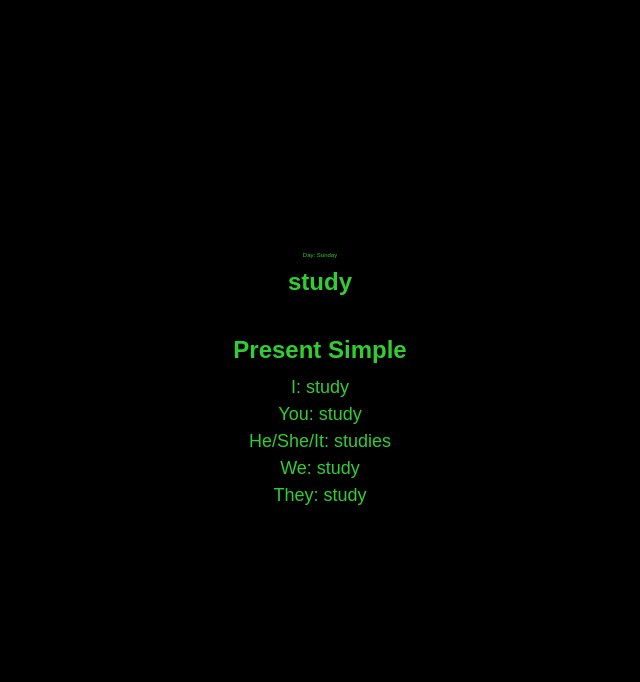
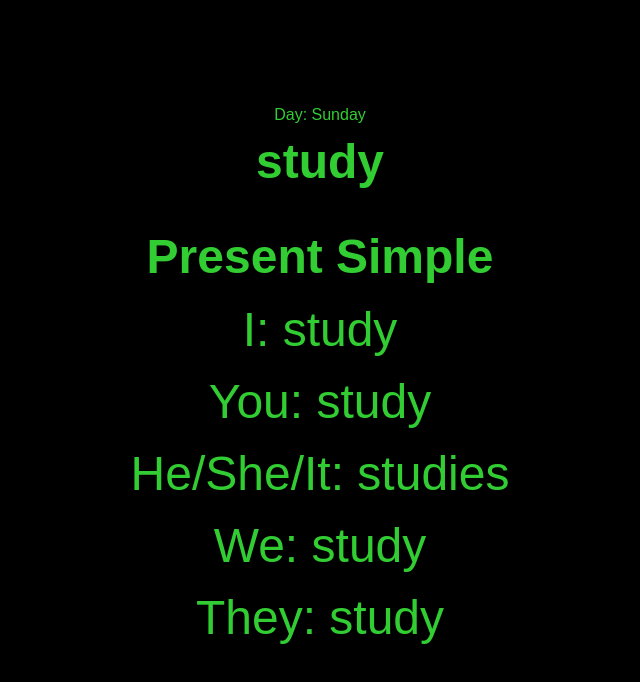
Before and after one commit to jstesting20232023/ingles, a plain HTML site: page index.html in a window 1280 px wide. Shown: the whole page, without its empty margins (320-960 px from the left). Drawn offline with Linux system fonts and the light colour scheme.

Commit message:
Update styles.css

```diff
--- a/styles.css
+++ b/styles.css
@@ -21,12 +21,12 @@ body {
 }
 
 .day-of-week {
-    font-size: 0.375em; /* Tamaño de fuente aumentado en un 50% */
+    font-size: 1em; /* Tamaño de fuente aumentado en un 100% */
     margin-bottom: 10px;
 }
 
 h1 {
-    font-size: 1.5em; /* Tamaño de fuente aumentado en un 50% */
+    font-size: 3em; /* Tamaño de fuente aumentado en un 100% */
     margin: 10px 0;
 }
 
@@ -35,11 +35,11 @@ h1 {
 }
 
 h2 {
-    font-size: 1.5em; /* Tamaño de fuente aumentado en un 50% */
+    font-size: 3em; /* Tamaño de fuente aumentado en un 100% */
     margin: 10px 0;
 }
 
 div[id="conjugations"] {
-    font-size: 1.125em; /* Tamaño de fuente aumentado en un 50% */
+    font-size: 3em; /* Tamaño de fuente aumentado en un 100% */
     line-height: 1.5em;
 }
```
